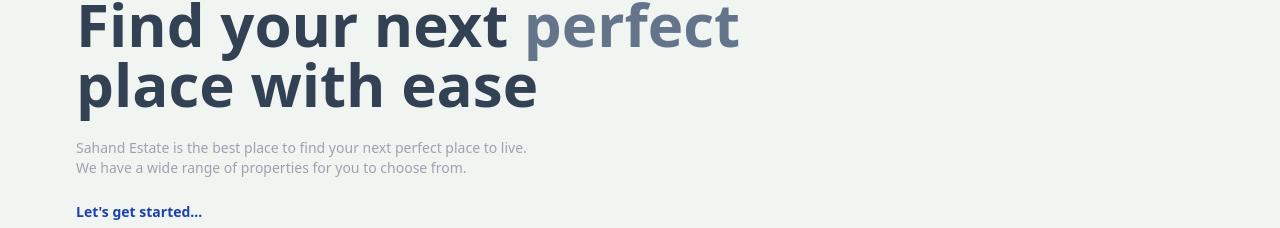
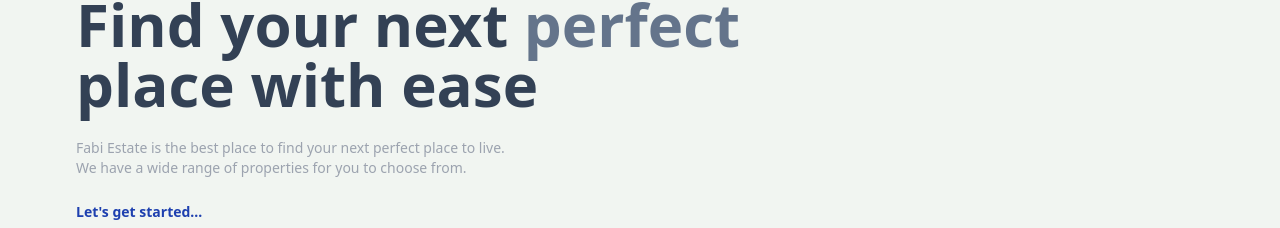
Before and after one commit to chas-academy/u09-fullstack-js-SimretN, a React (Vite) app in the folder frontend/FabiRealestate/: page / in a window 1280 px wide. Shown: the part 190-418 px from the top of the page. Built offline with nearby package versions, Linux system fonts and the light colour scheme; no server answers.

Commit message:
testing out the proxy is causing issues with the fetch

```diff
--- a/frontend/FabiRealestate/src/pages/Home.jsx
+++ b/frontend/FabiRealestate/src/pages/Home.jsx
@@ -26,7 +26,8 @@
   useEffect(() => {
     const fetchOfferListings = async () => {
       try {
-        const res = await fetch('/api/listing/get?offer=true&limit=4');
+        //const res = await fetch('/api/listing/get?offer=true&limit=4');
+        const res =  await fetch("https://u09-fullstack-js-simretn.onrender.com/api/listing/get?offer=true&limit=4")
         const data = await res.json();
         setOfferListings(data);
         fetchRentListings();
@@ -66,7 +67,7 @@
           place with ease
         </h1>
         <div className='text-gray-400 text-xs sm:text-sm'>
-          Sahand Estate is the best place to find your next perfect place to
+          Fabi Estate is the best place to find your next perfect place to
           live.
           <br />
           We have a wide range of properties for you to choose from.
```
